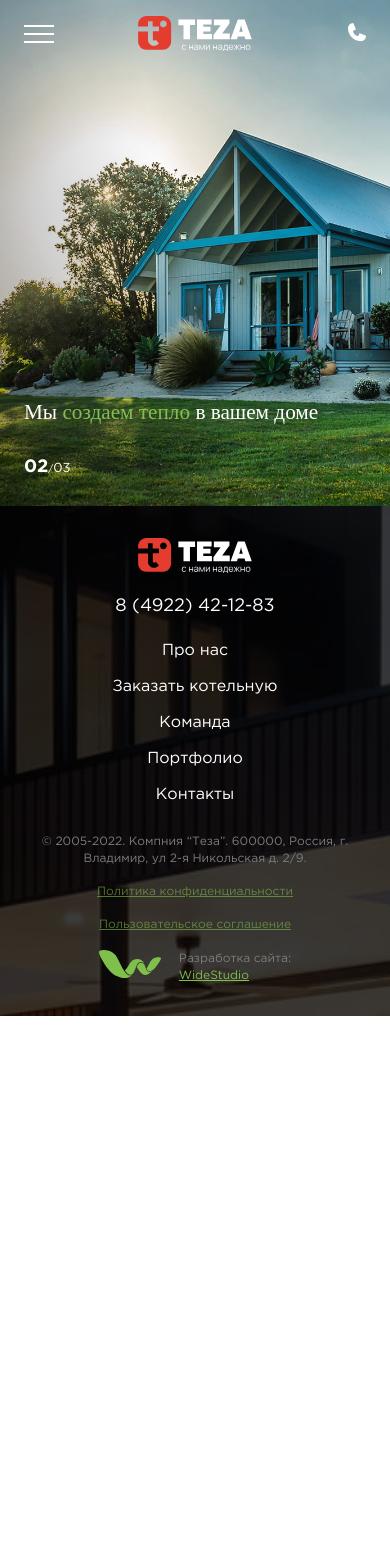
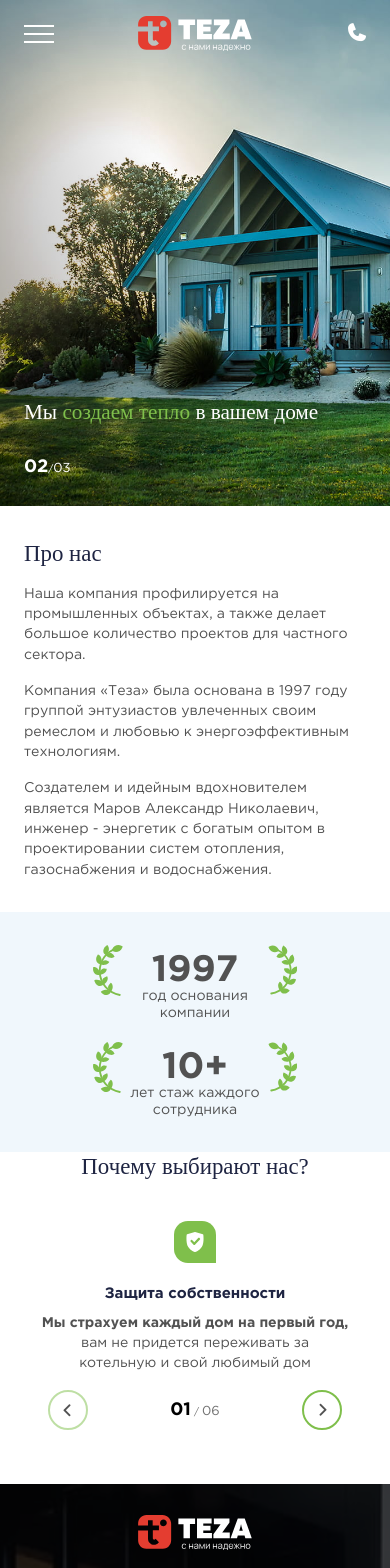
Before and after one commit to VahromeevIlya/spa-1, a React (Create React App) app: page / in a window 390 px wide. Shown: the top 1568 px of the page. Before the commit the page ends 1016 px from the top, so only its background shows below. Built offline with nearby package versions, Linux system fonts and the light colour scheme; the HTML template or start-up script is replaced by a standard one; a web font is replaced by a local one.

Commit message:
add new blocks

```diff
--- /dev/null
+++ b/src/components/about/About.tsx
@@ -0,0 +1,53 @@
+import React from "react";
+
+type Props = {};
+
+const About = (props: Props) => {
+	return (
+		<section id="about" className="about">
+			<div className="about__container">
+				<div className="about__grid">
+					<div className="about__body">
+						<div className="about__container">
+							<h2 className="about__title _title">Про нас</h2>
+							<div className="about__text text">
+								<p>
+									Наша компания профилируется на промышленных объектах,
+									а также делает большое количество проектов для
+									частного сектора.
+								</p>
+								<p>
+									Компания «Теза» была основана в 1997 году группой
+									энтузиастов увлеченных своим ремеслом и любовью к
+									энергоэффективным технологиям.
+								</p>
+								<p>
+									Создателем и идейным вдохновителем является Маров
+									Александр Николаевич, инженер - энергетик с богатым
+									опытом в проектировании систем отопления,
+									газоснабжения и водоснабжения.
+								</p>
+							</div>
+						</div>
+					</div>
+					<div className="about__achives">
+						<div className="about__achive">
+							<div className="about__achive-year">1997</div>
+							<div className="about__achive-title">
+								год основания компании
+							</div>
+						</div>
+						<div className="about__achive">
+							<div className="about__achive-year">10+</div>
+							<div className="about__achive-title">
+								лет стаж каждого сотрудника
+							</div>
+						</div>
+					</div>
+				</div>
+			</div>
+		</section>
+	);
+};
+
+export default About;
--- /dev/null
+++ b/src/components/advantages/Advantages.tsx
@@ -0,0 +1,193 @@
+import React from "react";
+import { useSelector } from "react-redux";
+import { Lazy, Navigation, Pagination } from "swiper";
+import { SwiperSlide, Swiper } from "swiper/react";
+import { mediaSize } from "../../redux/adaptive/selectors";
+import { Media } from "../../redux/adaptive/types";
+
+type Props = {};
+
+const advantagesItems = [
+	{
+		img: "img/advantages/advantages-1.svg",
+		title: "Защита собственности",
+		text: `<strong>Мы страхуем каждый дом на первый год,</strong> вам не придется переживать за котельную и свой любимый дом`,
+	},
+	{
+		img: "img/advantages/advantages-2.svg",
+		title: "Экономия времени",
+		text: `Проектируем и возводим за короткие сроки строго по
+		всем правилам и нормам. Мы понимаем насколько важно
+		поселиться для вас в новый дом поэтому используем
+		умную логистику и быстрый монтаж`,
+	},
+	{
+		img: "img/advantages/advantages-3.svg",
+		title: "Мониторинг безопасности",
+		text: `Мы удаленно мониторим ваш объект на предмет нештатных ситуаций`,
+	},
+	{
+		img: "img/advantages/advantages-4.svg",
+		title: "Круглосуточная поддержка",
+		text: `Обеспечиваем поддержку 24/7`,
+	},
+	{
+		img: "img/advantages/advantages-5.svg",
+		title: "Быстрая помощь",
+		text: `Приезжаем на объект в течении 2х часов`,
+	},
+	{
+		img: "img/advantages/advantages-6.svg",
+		title: "Дополнительная страховка",
+		text: `В момент подписания договора гарантируем страхование
+		от случайной ошибки наших работников`,
+	},
+];
+
+const Advantages = (props: Props) => {
+	const media = useSelector(mediaSize);
+
+	if (media > Media.MOBILE) {
+		return (
+			<section className="advantages">
+				<div className="advantages__container">
+					<h2 className="advantages__title _title">
+						Почему выбирают нас?
+					</h2>
+					<div className="advantages__slider ">
+						<div className="advantages__swiper ">
+							{advantagesItems.map((slide, index) => {
+								return (
+									<div key={index} className="advantages__slide">
+										<div className="advantages__item">
+											<div className="advantages__item-top">
+												<div className="advantages__item-icon">
+													<img src={slide.img} alt="" />
+												</div>
+												<div className="advantages__item-title">
+													{slide.title}
+												</div>
+											</div>
+											<p
+												className="advantages__text"
+												dangerouslySetInnerHTML={{
+													__html: slide.text,
+												}}
+											></p>
+										</div>
+									</div>
+								);
+							})}
+						</div>
+					</div>
+				</div>
+			</section>
+		);
+	}
+
+	return (
+		<section className="advantages">
+			<div className="advantages__container">
+				<h2 className="advantages__title _title">Почему выбирают нас?</h2>
+				<Swiper
+					modules={[Navigation, Pagination, Lazy]}
+					observer={true}
+					observeParents={true}
+					slidesPerView="auto"
+					spaceBetween={30}
+					speed={800}
+					loop={false}
+					pagination={{
+						el: ".swiper-pagination",
+						type: "fraction",
+						formatFractionCurrent: function (number) {
+							return number < 10 ? `0${number}` : number;
+						},
+						formatFractionTotal: function (number) {
+							return number < 10 ? `0${number}` : number;
+						},
+					}}
+					navigation={{
+						nextEl: ".arrow--next",
+						prevEl: ".arrow--prev",
+					}}
+					breakpoints={{
+						320: {
+							autoHeight: true,
+						},
+						480: {
+							autoHeight: false,
+						},
+					}}
+					className="advantages__slider"
+				>
+					{advantagesItems.map((slide, index) => {
+						return (
+							<SwiperSlide key={index} className="advantages__slide">
+								<div className="advantages__item">
+									<div className="advantages__item-top">
+										<div className="advantages__item-icon">
+											<img src={slide.img} alt="" />
+										</div>
+										<div className="advantages__item-title">
+											{slide.title}
+										</div>
+									</div>
+									<p
+										className="advantages__text"
+										dangerouslySetInnerHTML={{
+											__html: slide.text,
+										}}
+									></p>
+								</div>
+							</SwiperSlide>
+						);
+					})}
+					<div className="controllers">
+						<button
+							type="button"
+							className="arrow arrow--prev _icon-arrow timer"
+						>
+							<svg>
+								<circle
+									className="timer__background"
+									cx="20"
+									cy="20"
+									r="19"
+								></circle>
+								<circle
+									className="timer__progress"
+									cx="20"
+									cy="20"
+									r="19"
+								></circle>
+							</svg>
+						</button>
+						<div className="swiper-pagination"></div>
+						<button
+							type="button"
+							className="arrow arrow--next _icon-arrow timer"
+						>
+							<svg>
+								<circle
+									className="timer__background"
+									cx="20"
+									cy="20"
+									r="19"
+								></circle>
+								<circle
+									className="timer__progress"
+									cx="20"
+									cy="20"
+									r="19"
+								></circle>
+							</svg>
+						</button>
+					</div>
+				</Swiper>
+			</div>
+		</section>
+	);
+};
+
+export default Advantages;
--- a/src/pages/Home.tsx
+++ b/src/pages/Home.tsx
@@ -1,5 +1,5 @@
 import React from 'react'
-import { Fullscreen } from '../components';
+import { About, Advantages, Fullscreen } from '../components';
 
 type Props = {}
 
@@ -7,6 +7,8 @@ const Home = (props: Props) => {
   return (
 	 <>
 	 	<Fullscreen/>
+		<About/>
+		<Advantages/>
 	 </>
   )
 }
```
Also changed, not shown: src/components/index.ts (+7 -5 lines).
